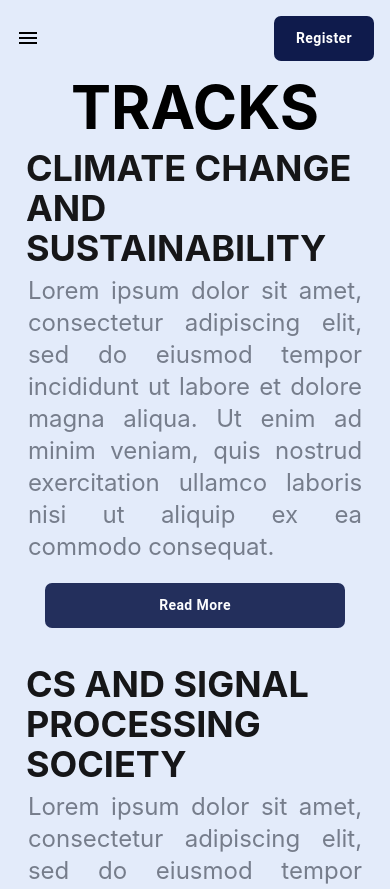
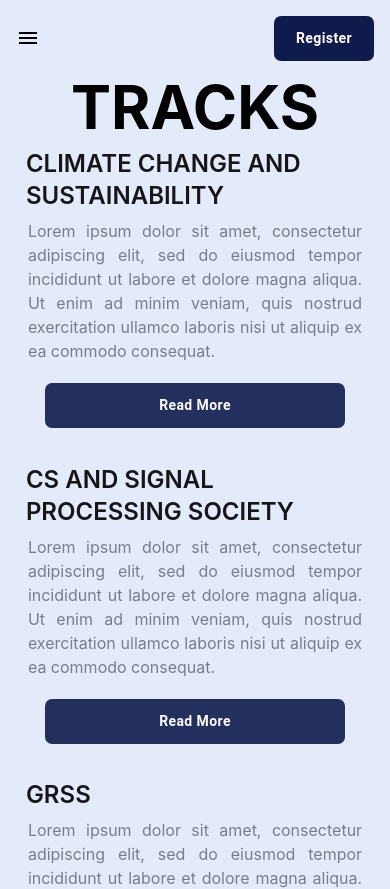
Before and after one commit to devagra28/ichacknew, a React (Create React App) app: page /track in a window 390 px wide. Shown: the top 889 px of the page. Built offline with nearby package versions, Linux system fonts and the light colour scheme.

Commit message:
font size changes

```diff
--- a/src/components/SponsorCard.js
+++ b/src/components/SponsorCard.js
@@ -11,8 +11,8 @@ const SponsorCard = () => {
                     <div className="flex flex-col items-center justify-around border border-gray-300 rounded-lg md:flex-row mb-4 bg-[#e3ebfa] md:p-8">
                         <img className="inline max-h-full max-w-full align-middle justify-between object-cover w-full rounded-t-lg h-full md:h-full md:w-96 md:rounded-none md:rounded-l-lg p-[1%]" src={sponsor.sponsorImage} alt=""/>
                         <div className="flex flex-col justify-between p-4 leading-normal">
-                            <h1 className=" text-4xl font-bold tracking-tight text-gray-900 mb-[2vh]">{sponsor.sponsorName}</h1>
-                            <p className="mb-[3vh] font-normal text-gray-500 text-2xl text-justify">{sponsor.sponsorAbout}</p>
+                            <h1 className="text-xl lg:text-4xl font-semibold tracking-tight text-gray-900 mb-[2vh]">{sponsor.sponsorName}</h1>
+                            <p className="mb-[3vh] font-normal text-gray-500 lg:text-2xl text-justify">{sponsor.sponsorAbout}</p>
                             <div className='pb-[1%] xl:max-w-[12.5vw]'>
                                 <a href="/">
                                     <CustomButton
--- a/src/components/TrackCard.js
+++ b/src/components/TrackCard.js
@@ -11,10 +11,10 @@ const TracksCard = () => {
                         <div className='grid-rows-2 px-3'>
                             <div className='opacity-90 pb-[10%]'>
                                 <div className='flex px-2.5'>
-                                    <h1 className='font-bold text-4xl pb-[1%] justify-around '>{Tracks.TracksName}</h1>
+                                    <h1 className='font-semibold text-2xl lg:text-4xl pb-[1%] justify-around '>{Tracks.TracksName}</h1>
                                 </div>
                                 <div className='pb-[2vh]'>
-                                    <p className='px-3 py-[1%] justify-around text-justify text-gray-500 text-2xl'>
+                                    <p className='px-3 py-[1%] justify-around text-justify text-gray-500 lg:text-2xl'>
                                         {Tracks.TracksAbout}
                                     </p>
                                 </div>
```
